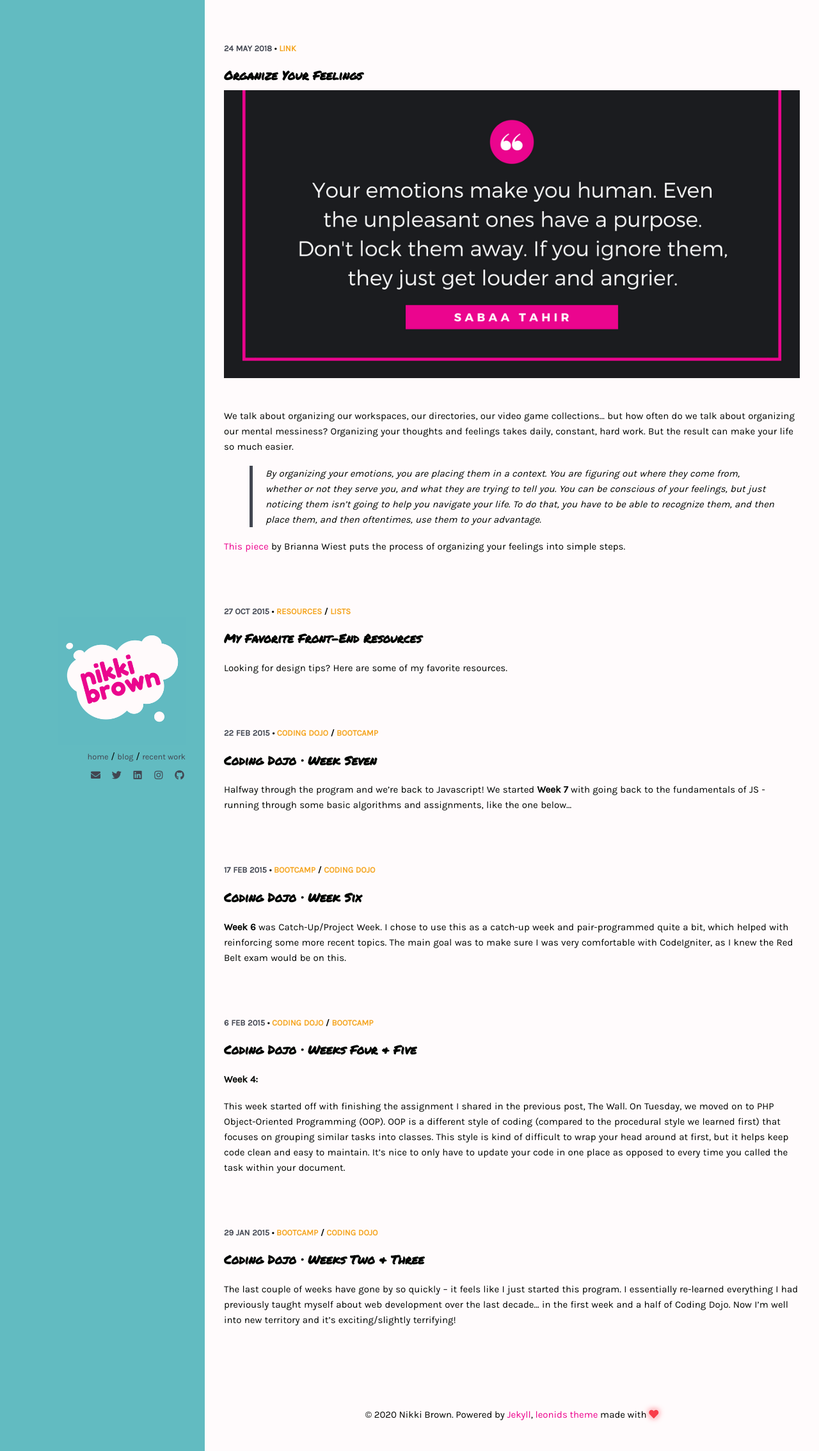
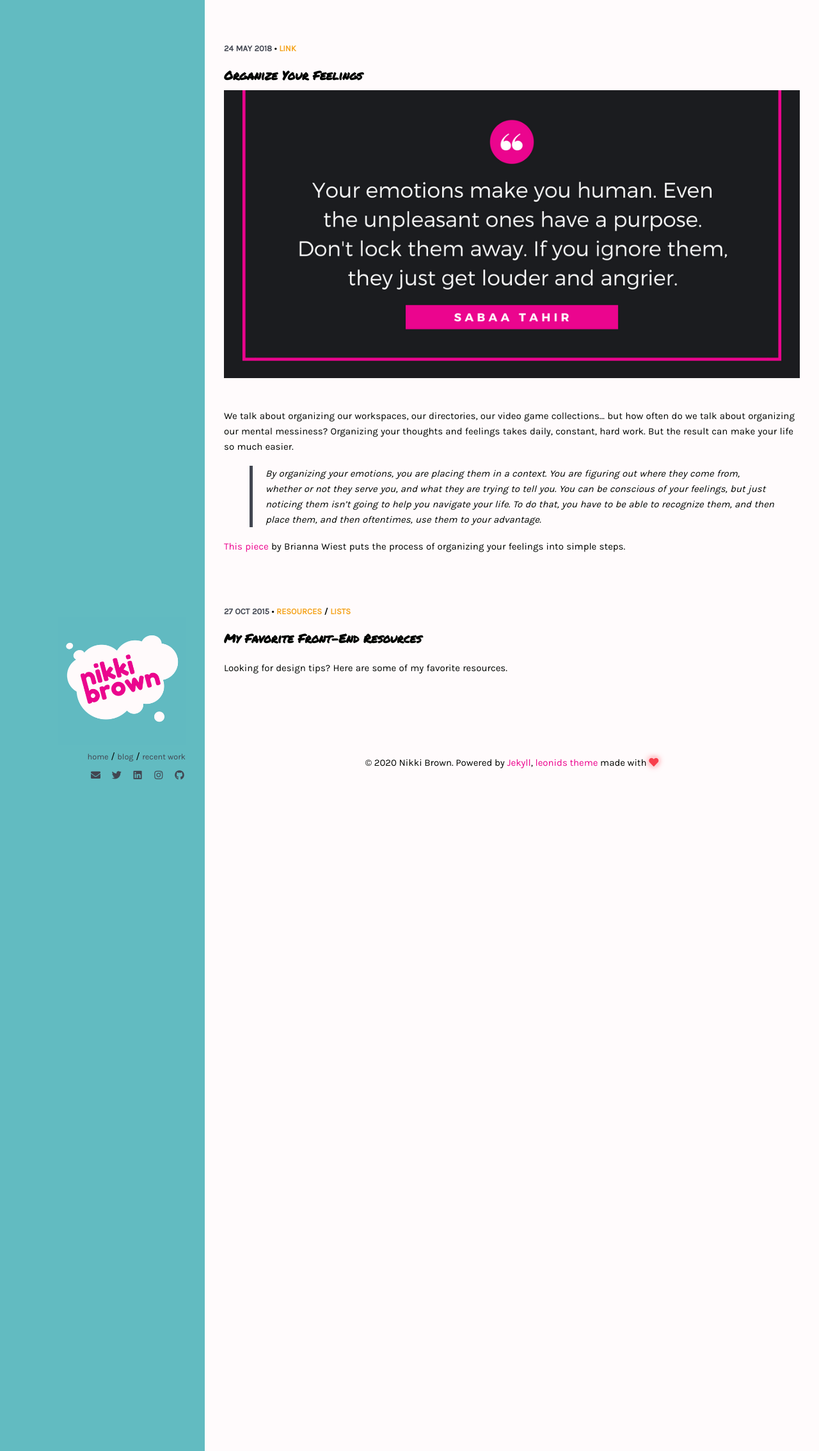
Before and after one commit to nikki-b/nikki-b.github.io, a Jekyll site: the page built from blog.html, in a window 1280 px wide. Shown: the whole page at 64% size. Built offline with Jekyll 4.4.1, drawn with Linux system fonts in a browser that asks for light colours.

Commit message:
2020 updates

```diff
--- a/_config.yml
+++ b/_config.yml
@@ -35,7 +35,7 @@ kramdown:
 owner:
   name: Nikki Brown
   avatar: logo.png
-  job: "Frontend Developer"
+  job: "Customer Support"
   bio:
   email: nikki.m.brown@gmail.com
   disqus-shortname:
--- a/_posts/2015-01-29-coding-dojo-weeks-two-and-three.md
+++ /dev/null
@@ -1,37 +0,0 @@
----
-layout: post
-title: Coding Dojo &middot; Weeks Two & Three
-categories: [bootcamp, coding dojo]
----
-
-The last couple of weeks have gone by so quickly – it feels like I just started this program. I essentially re-learned everything I had previously taught myself about web development over the last decade… in the first week and a half of Coding Dojo. Now I’m well into new territory and it’s exciting/slightly terrifying!
-
-<!--more-->
-**Week Two:**
-
-The second week focused on jQuery/jQuery UI and database design. jQuery is a Javascript library that provides useful functions for animation, event handling, HTML manipulation, etc. Instead of writing lines of Javascript code, you can use built-in functions for various tasks. jQuery UI is a collection of interface widgets/templates built from the jQuery library.
-
-Database design was a completely different task. Using MySQL Workbench and MAMP/WAMP, we created ERDs (Entity Relationship Diagrams) to be used for storing/accessing information in databases.
-
-After creating ERDs, we moved into getting/changing information in a database using queries.
-A query to grab all comedies from a film database might look like this:
-{% highlight sql %}
-SELECT film.title, film.description, film.release_year, film.rating, film.special_features, category.name
-FROM film
-JOIN film_category ON film.film_id = film_category.film_id
-JOIN category on film_category.category_id = category.category_id
-WHERE category.name = “comedy”;
-{% endhighlight %}
-
-Queries are straightforward, but get a bit confusing when you have a large database with multiple joined tables so normalization (rules for consistency) is very important.</p>
-
-**Week Three:**
-
-So much PHP this week! PHP is a server-side language that helps deliver information from the back-end to the front of a website. It can grab things from a database and create dynamic content.<br />
-Our assignments this week started with the fundamentals of PHP, generating random numbers, creating HTML content, etc. Then we delved into session variables and using PHP with a database. (This is where the database design came into play.)
-
-All of this culminated in a bigger assignment, The Wall. I used Bootstrap to create a clean layout and forms. The SQL database collected login information and the comments/messages, then showed the information via queries and PHP. This assignment was a challenge, but helped me to understand the basic applications of what we’ve used so far. What you don’t see in the video below (EDIT: video gone :( ) is that the code checks the registration info (for empty fields, invalid emails, short or non-matching passwords) and the login info (for a matching email in the database and the right password). If something triggers an error, the main page spits it out below the form to let you know what you need to fix.
-
-Technically this assignment was in the beginning of the current week (four), but it illustrates more what I learned last week.
-
-The next recap will cover Week 4 (Object-Oriented PHP and MVC with CodeIgniter)!
--- a/_posts/2015-02-06-coding-dojo-weeks-three-and-four.md
+++ /dev/null
@@ -1,31 +0,0 @@
----
-layout: post
-title: Coding Dojo &middot; Weeks Four & Five
-categories: [coding dojo, bootcamp]
----
-
-**Week 4:**
-
-This week started off with finishing the assignment I shared in the previous post, The Wall. On Tuesday, we moved on to PHP Object-Oriented Programming (OOP). OOP is a different style of coding (compared to the procedural style we learned first) that focuses on grouping similar tasks into classes. This style is kind of difficult to wrap your head around at first, but it helps keep code clean and easy to maintain. It’s nice to only have to update your code in one place as opposed to every time you called the task within your document.
-
-<!--more-->
-
-Next – CodeIgniter! CodeIgniter is a development framework for PHP, using the Model-View-Controller pattern. Essentially, you have a model that interacts with your database and a controller that sends information to/from the view (the page you see in your browser). We started simply with just a controller and view, and by the end of the week had multiple models/controllers/views sending code all over.
-
-Some example assignments:
-
-* Generate a string of random numbers and letters every time you click (handy if you need characters for a password.)
-* Adding to and deleting from a database – as well as showing the data that was currently in there. When “remove” is clicked, you’re sent to a separate confirmation page before the information is actually removed.
-
-**Week 5:**
-
-More CodeIgniter this week!
-A basic login/registration with validations! 😱
-
-Finally, in week 5 we worked on using AJAX and APIs. AJAX is a way of exchanging data with a server to dynamically update a website without reloading. For example, when you delete an item from your shopping cart on a website, it doesn’t cause the whole page to reload – it’s just removed right then and there.
-
-Notes assignment: a page to add "post-its" (and be able to edit/delete.) The key here is that all of this is done without the page reloading at all. If I do reload the page, it’ll show whatever notes I had on the page. When the notes are added, it’s done so dynamically – they’re added to the database for more permanent storage, but you see a temporary version of it on the screen. If the page is reloaded, the database version is shown. The new notes are submitted when “Add Note” is clicked and the descriptions are sent when you click anywhere outside of the description box.
-
-I was not able to delve into APIs as much yet, but I played around with the Open Weather API. There are many, many APIs out there (Twitter, Flickr, etc) that allow you to use information from those sources. The Open Weather one allows you to grab a host of current weather information from anywhere in the world and use it on your site.
-
-And that was it! Moving on to Week 6!
--- a/_posts/2015-02-17-coding-dojo-week-six.md
+++ /dev/null
@@ -1,16 +0,0 @@
----
-layout: post
-title: Coding Dojo &middot; Week Six
-categories: [bootcamp, coding dojo]
----
-
-**Week 6** was Catch-Up/Project Week. I chose to use this as a catch-up week and pair-programmed quite a bit, which helped with reinforcing some more recent topics. The main goal was to make sure I was very comfortable with CodeIgniter, as I knew the Red Belt exam would be on this.
-
-<!--more-->
-
-So this week I worked on a couple of older assignments that were still floating around.
-I also spent a lot of time working on a book review website, which functions but is not very nice looking. I plan on putting some more work into it and including it (and a couple of other projects) as part of my portfolio.
-
-On Friday, we took the Red Belt exam. It lasted 4.5 hours and required us to build a friend-adding website in CodeIgniter. I got stressed out with my MySQL queries by the end, but I finished. I got my score this morning (Monday) and I passed!
-
-Onto Week 7 and more Javascript!
--- a/_posts/2015-02-22-coding-dojo-week-seven.md
+++ /dev/null
@@ -1,23 +0,0 @@
----
-layout: post
-title: Coding Dojo &middot; Week Seven
-categories: [coding dojo, bootcamp]
----
-
-Halfway through the program and we're back to Javascript! We started **Week 7** with going back to the fundamentals of JS - running through some basic algorithms and assignments, like the one below...
-<!--more-->
-![js code]({{ site.url }}/img/codingdojo/wk7-js-1.png)
-
-This and some other code below generate some output...
-
-![js output]({{ site.url }}/img/codingdojo/wk7-js-2.png)
-
-Later, I forked a project on GitHub and worked on some crazy circle generation...
-
-And I made a ninja walk around via key commands, created dynamic circles with collision effects, and messed around with [Street Fighter](http://nikki-b.github.io/street_fighter/).
-
-I had a lot of fun doing all of these assignments, and am very interested in doing more with Javascript (and possibly making a browser-based game!)
-
-At the end of the week, we started on Node.js. Node.js can be used to build a web-server with Javascript - and it has some awesome features (some of which I will show next week!)
-
-Week eight is all about the MEAN stack and I will be able to share some fun assignments!
```
Also changed, not shown: _posts/2000-01-08-seasonal-pet-stays.md (+1 -1 lines), _posts/2015-08-18-welcome-to-jekyll.md (deleted, +0 -27 lines), index.html (+32 -47 lines), _posts/2018-05-24-organize-your-feelings.md (renamed from _posts/2018-05-24-sample-link.md), 2 other files.
